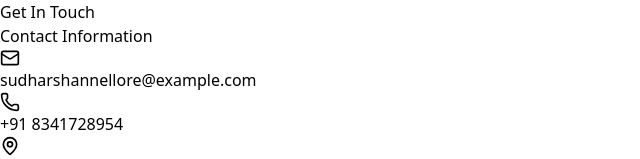
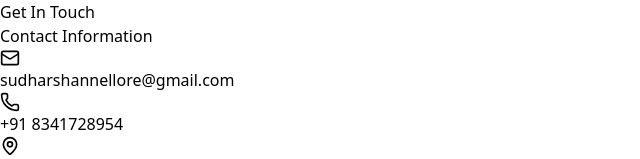
Before and after one commit to Sudharshannellore/sudharshan, a React (Vite) app: page / in a window 1280 px wide. Shown: the part 8296-8455 px from the top of the page, without its empty margins (0-640 px from the left). Built offline with nearby package versions, Linux system fonts and the light colour scheme.

Commit message:
Contact modify

```diff
--- a/src/components/Contact.jsx
+++ b/src/components/Contact.jsx
@@ -45,7 +45,7 @@ emailjs.send(serviceID,templateId, templateParams,publicKey)
             <div className="space-y-4">
               <div className="flex items-center gap-3">
                 <Mail className="text-gray-400" size={20} />
-                <span>sudharshannellore@example.com</span>
+                <span>sudharshannellore@gmail.com</span>
               </div>
               <div className="flex items-center gap-3">
                 <Phone className="text-gray-400" size={20} />
```
